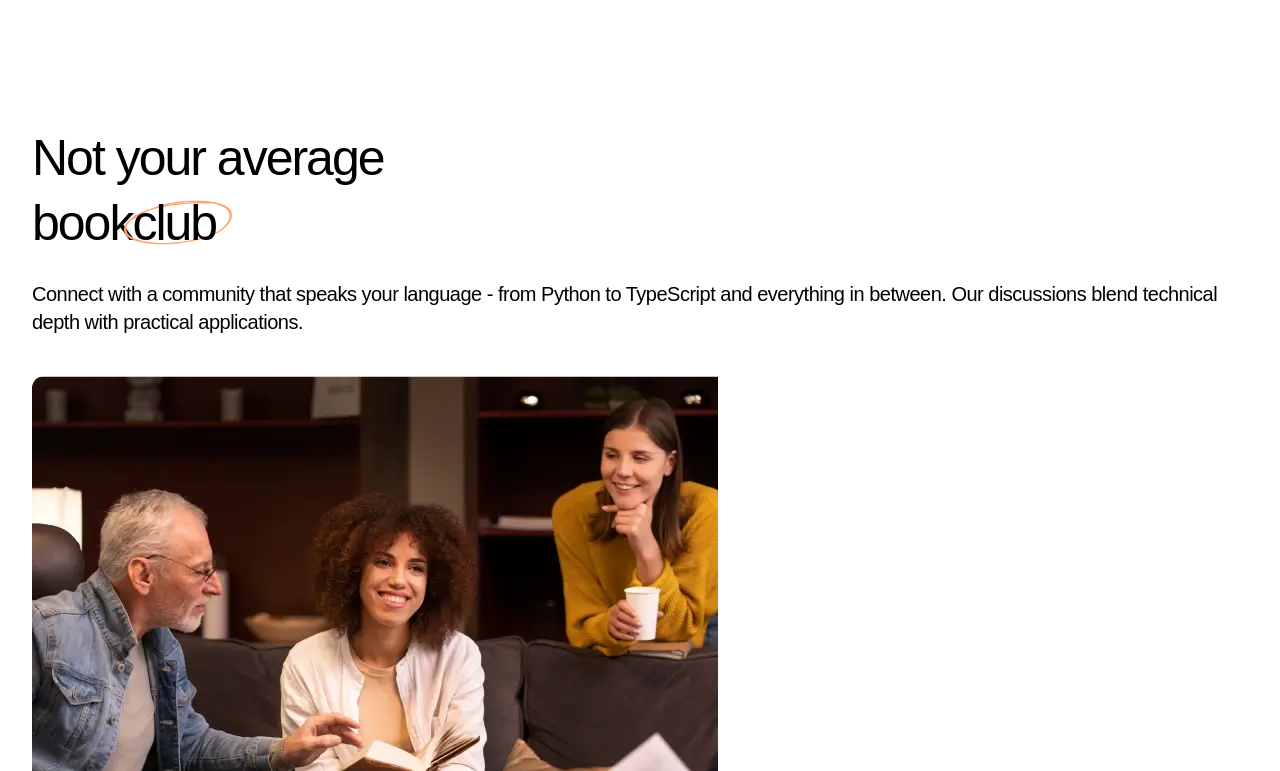
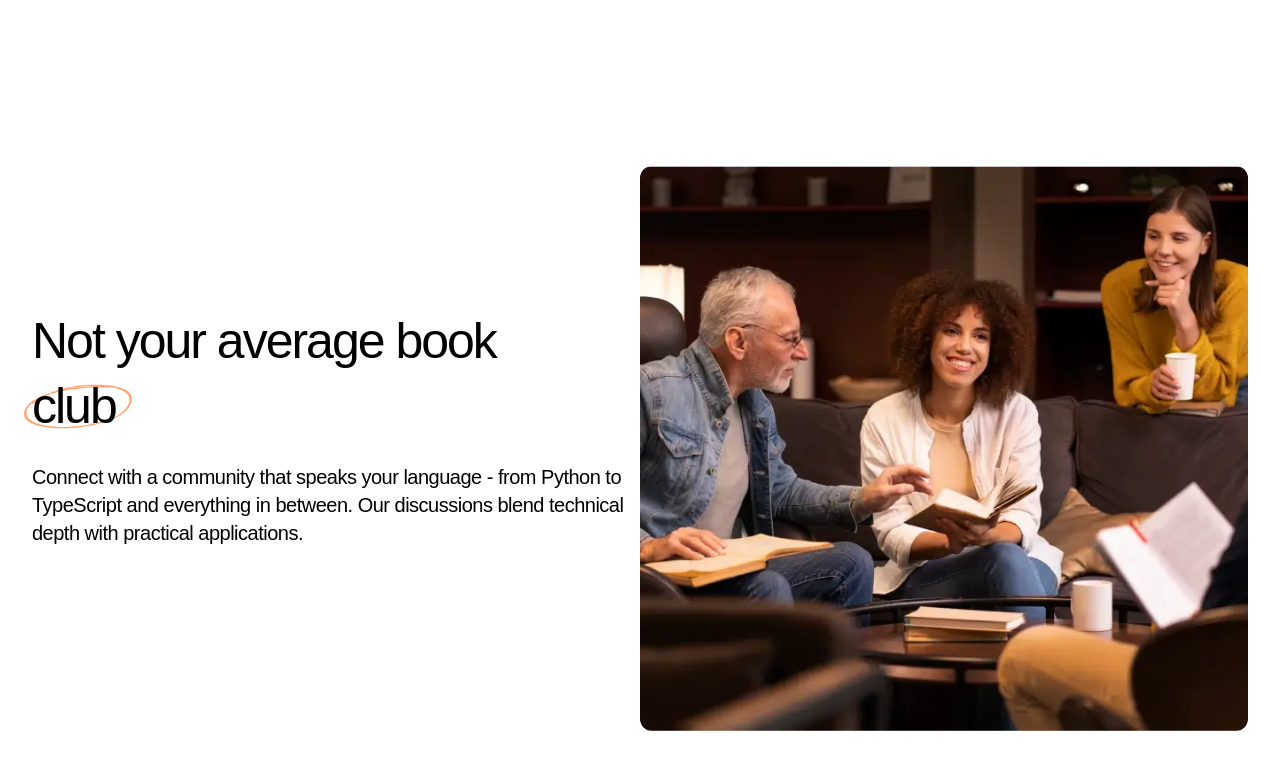
Before and after one commit to Kiru100/fm-tech-book-club-landing-page, a Next.js app: page / in a window 1280 px wide. Shown: the part 1489-2260 px from the top of the page. Built offline with nearby package versions, Linux system fonts and the light colour scheme; a web font is replaced by a local one.

Commit message:
Update index.tsx

```diff
--- a/app/components/NotYourAverageClubSection/index.tsx
+++ b/app/components/NotYourAverageClubSection/index.tsx
@@ -8,10 +8,11 @@ import Image from "next/image";
  */
 function NotYourAverageClubSection() {
     return (
-        <section className="mt-16 px-4 md:p-8">
+        <section className="mt-16 px-4 md:p-8 lg:container lg:mx-auto grid grid-cols-1 lg:grid-cols-2 items-center">
+            <div>
                 <h2 className="text-tbc-neutral-900 font-martian-mono-semibold text-[34px] leading-[130%] -tracking-[2px] max-w-[33.375rem] md:text-[3.125rem]">
                     <span>
-                    Not your average book
+                        Not your average book{" "}
                         <span className="relative pl-2 py-4 pr-4 -inset-x-2 bg-no-repeat bg-center bg-contain bg-pattern_circle">
                             club
                         </span>
@@ -22,8 +23,9 @@ function NotYourAverageClubSection() {
                         Connect with a community that speaks your language - from <span className="font-inter-semibold">Python</span> to <span className="font-inter-semibold">TypeScript</span> and everything in between. Our discussions blend technical depth with practical applications.
                     </p>
                 </div>
+            </div>
             <div className="mt-10 rounded-[12.25px] overflow-hidden">
-                <Image src={image_not_average} alt="People laughing." />
+                <Image src={image_not_average} alt="People laughing." className="w-full h-full object-cover" />
             </div>
         </section>
     )
```
Lines whose indentation alone changed are shown as unchanged.
